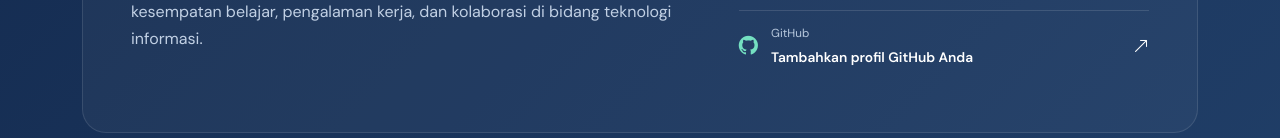
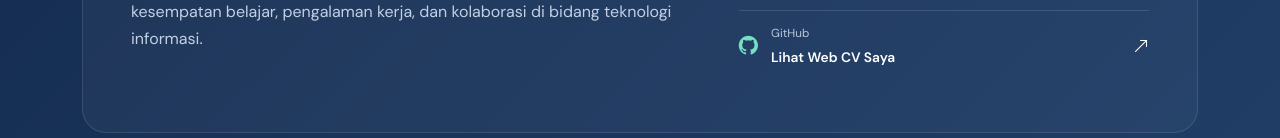
Before and after one commit to arfanmuhmmd01-source/cv-arfan, a plain HTML site: page index.html in a window 1280 px wide. Shown: the part 3374-3512 px from the top of the page. Drawn offline with nearby package versions, Linux system fonts and the light colour scheme.

Commit message:
Update index.html

```diff
--- a/index.html
+++ b/index.html
@@ -125,7 +125,7 @@
     <div class="col-lg-5">
       <a class="contact-row" href="mailto:arfanmuhmmd01@gmail.com"><i class="bi bi-envelope-fill"></i><span><small>Email</small><strong>arfanmuhmmd01@gmail.com</strong></span><i class="bi bi-arrow-up-right ms-auto"></i></a>
       <div class="contact-row"><i class="bi bi-geo-alt-fill"></i><span><small>Tempat lahir</small><strong>Blora, Indonesia</strong></span></div>
-      <a class="contact-row" href="https://github.com/" target="_blank" rel="noopener noreferrer"><i class="bi bi-github"></i><span><small>GitHub</small><strong>Tambahkan profil GitHub Anda</strong></span><i class="bi bi-arrow-up-right ms-auto"></i></a>
+      <a class="contact-row" href="https://arfanmuhmmd01-source.github.io/cv-arfan/" target="_blank" rel="noopener noreferrer"><i class="bi bi-github"></i><span><small>GitHub</small><strong>Lihat Web CV Saya</strong></span><i class="bi bi-arrow-up-right ms-auto"></i></a>
     </div></div>
   </div></div>
 </section>
```
